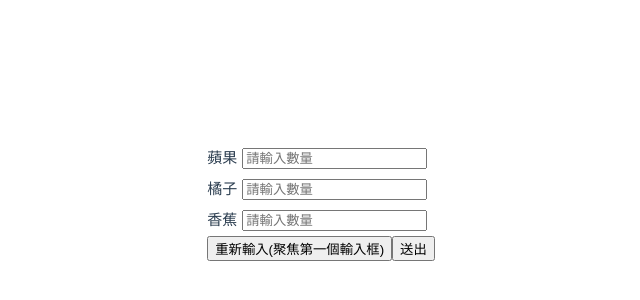
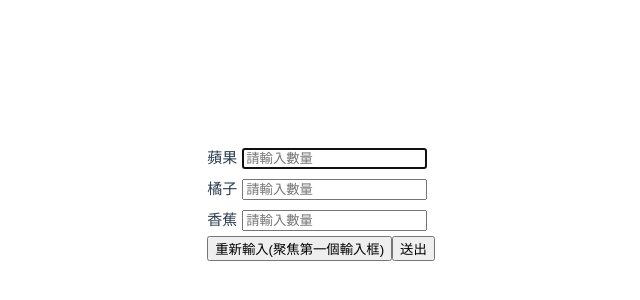
Before and after one commit to JerryChang0504/20250908, a Vue app: page / in a window 1280 px wide. Shown: the part 198-498 px from the top of the page, without its empty margins (319-959 px from the left). Built offline with nearby package versions, Linux system fonts and the light colour scheme.

Commit message:
focusFirstInput

```diff
--- a/src/components/RefComponent.vue
+++ b/src/components/RefComponent.vue
@@ -1,5 +1,5 @@
 <script setup>
-import { ref } from 'vue'
+import { ref, onMounted } from 'vue'
 
 const items = ref([
   { id: 1, name: '蘋果', placeholder: '請輸入數量' },
@@ -9,7 +9,8 @@
 
 const inputData = ref([])
 
-const setInputRef = (idx) => (el) => {
+// 設定每一個input ref
+const setInputRef = (idx, el) => {
   inputData.value[idx] = el
 }
 
@@ -18,13 +19,29 @@
     console.log(`${items.value[index].name} 數量 ${ipt.value}`)
   })
 }
+
+const focusFirstInput = () => {
+  inputData.value.forEach((ipt) => {
+    ipt.value = ''
+  })
+
+  if (inputData.value[0]) {
+    inputData.value[0].focus()
+  }
+}
+
+onMounted(() => {
+  if (inputData.value[0]) {
+    inputData.value[0].focus()
+  }
+})
 </script>
 
 <template>
   <div>
     <div v-for="(item, index) in items" :key="item.id">
       <label> {{ item.name }}</label>
-      <input type="text" :ref="setInputRef(index)" :placeholder="item.placeholder" />
+      <input type="text" :ref="(el) => setInputRef(index, el)" :placeholder="item.placeholder" />
     </div>
     <button @click="focusFirstInput">重新輸入(聚焦第一個輸入框)</button>
     <button @click="submit">送出</button>
```
